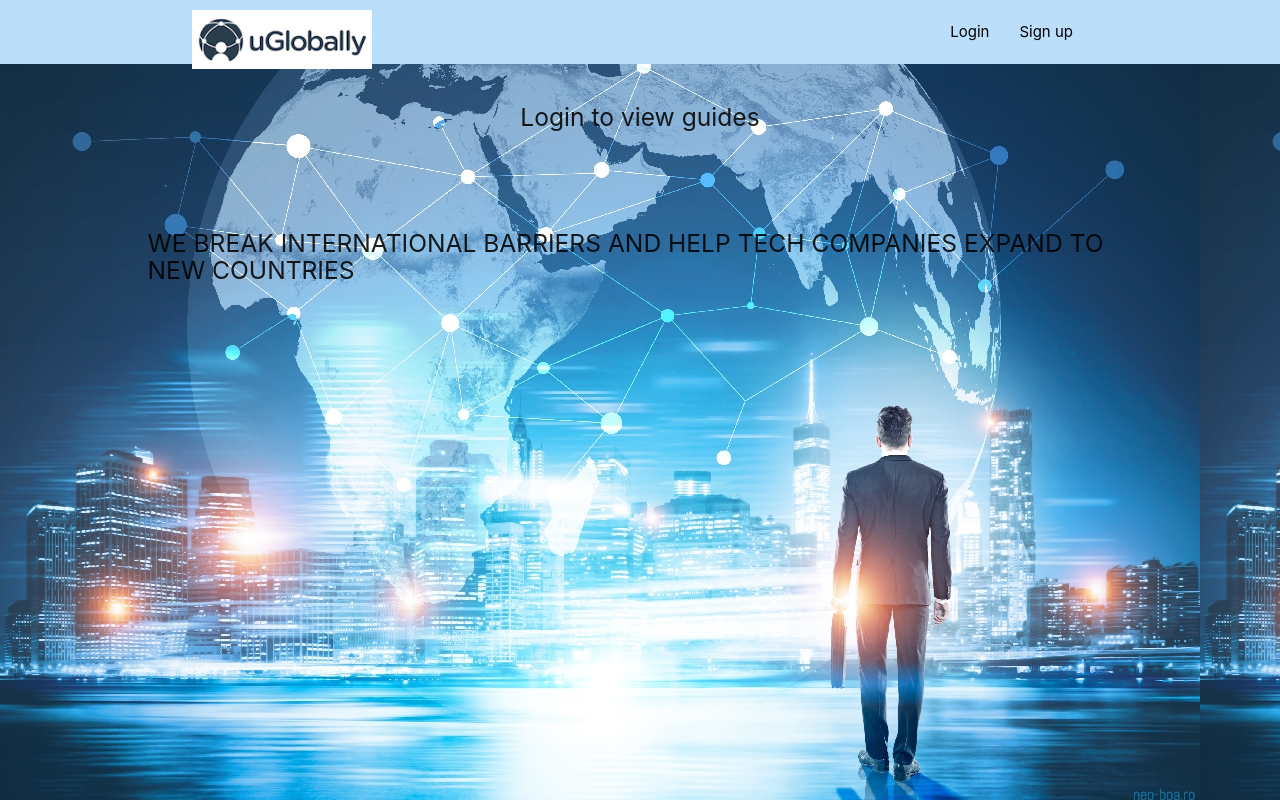
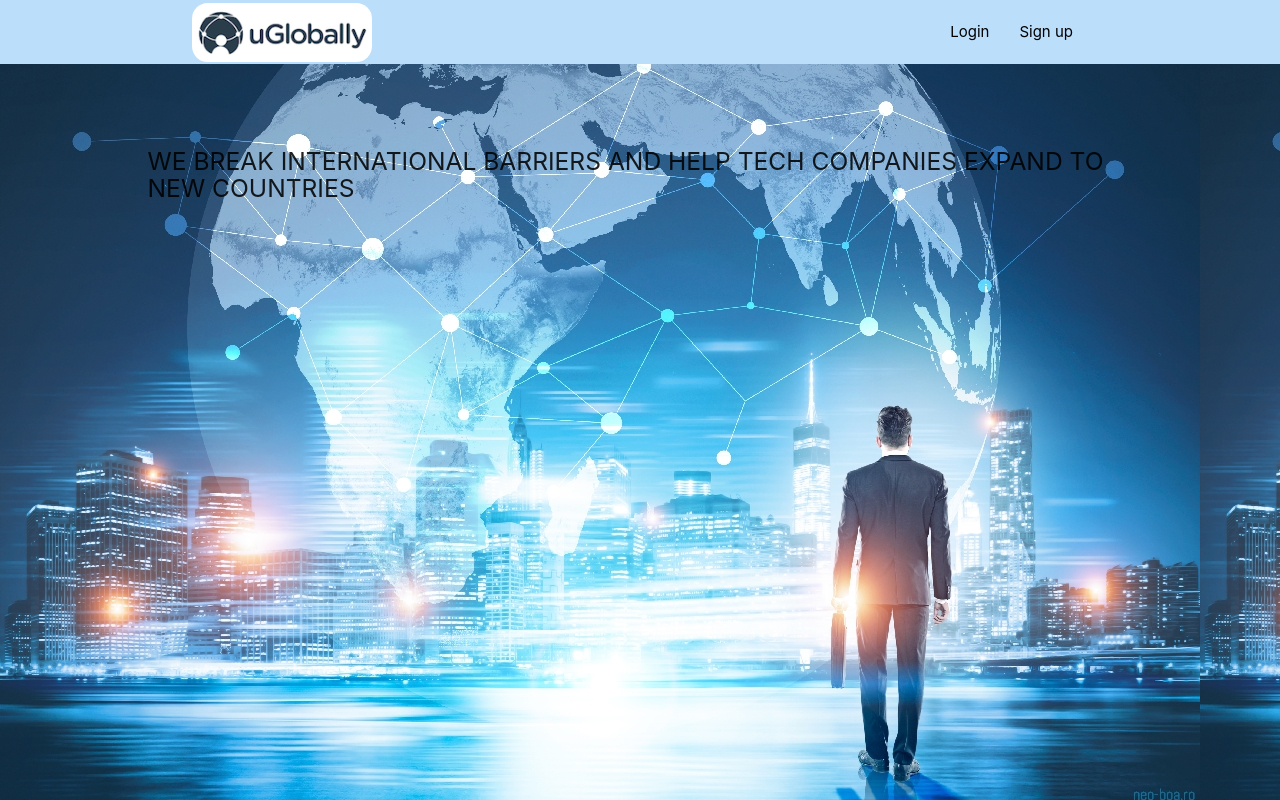
Before and after one commit to mbongelenisgele/mbongeleningcongotask2, a website: page index.html in a window 1280 px wide. Drawn offline with nearby package versions, Linux system fonts and the light colour scheme; no server answers.

Commit message:
saving changes

```diff
--- a/index.html
+++ b/index.html
@@ -15,7 +15,7 @@
   <nav class="z-depth-0 blue lighten-4">
     <div class="nav-wrapper container">
       <a href="#" class="brand-logo">
-        <img src="img/logo.PNG" style="width: 180px; margin-top: 10px;">
+        <img src="img/logo.PNG" style="width: 180px; margin-top: 3px; border-radius: 0.5em;">
       </a>
       <ul id="nav-mobile" class="right hide-on-med-and-down">
           <li class="logged-in" style="display: none;">
@@ -111,13 +111,6 @@
     </div>
   </div>
 
-  <!-- GUIDE LIST -->
-  <div class="container" style="margin-top: 40px;">
-    <ul class="collapsible z-depth-0 guides" style="border: none;">
-
-    </ul>
-  </div>
-
   <br><br><br>
   <div><h5>WE BREAK INTERNATIONAL BARRIERS AND HELP TECH COMPANIES EXPAND TO NEW COUNTRIES</h5></div>
 
```
Also changed, not shown: package.json (added, +7 -0 lines), 1 other file.
